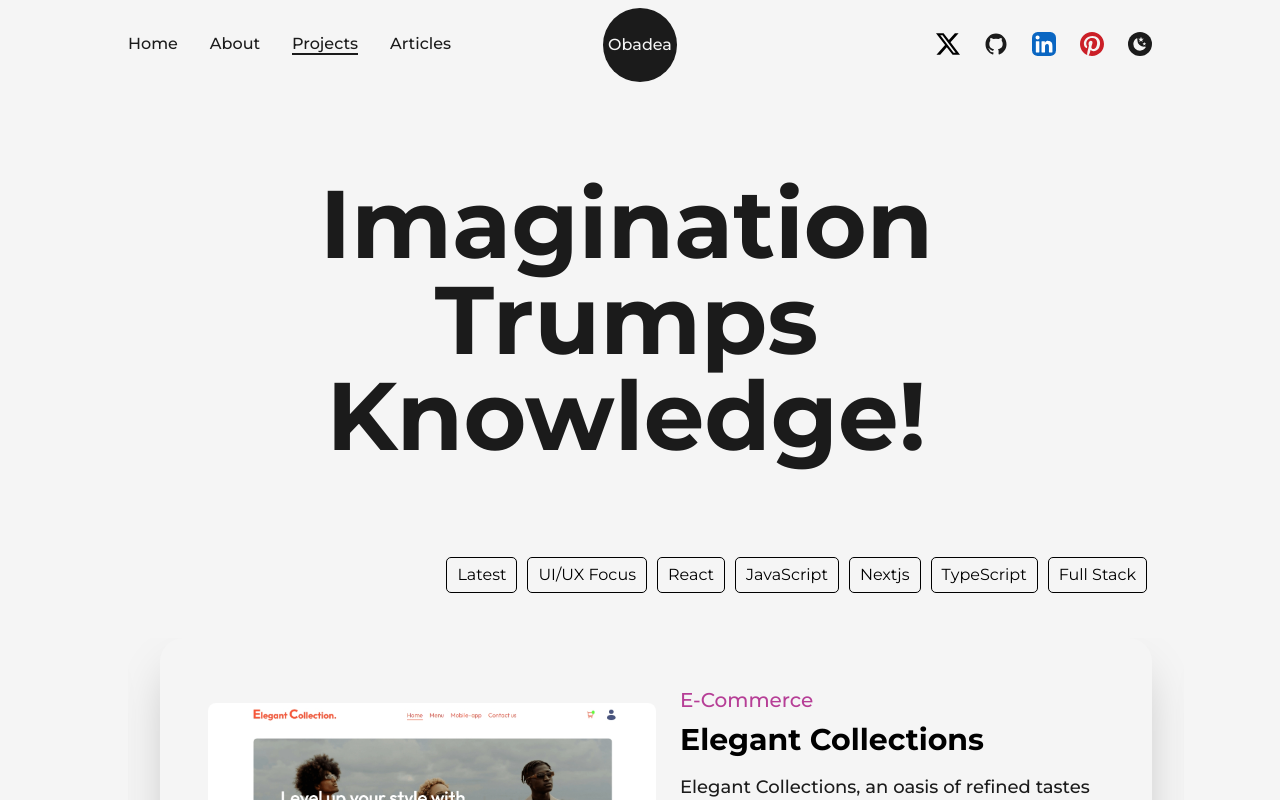
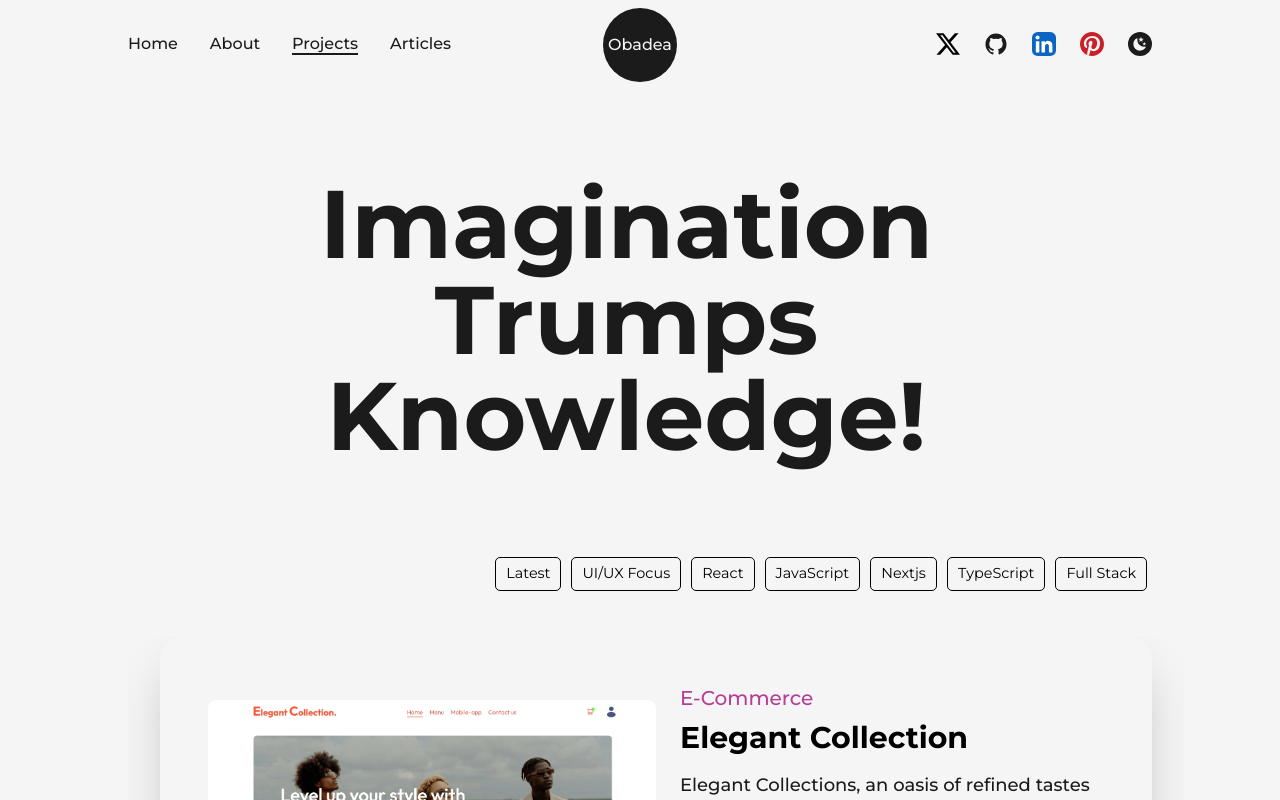
Before and after one commit to Obadea/portfolio, a Next.js app: page /projects in a window 1280 px wide. Shown: the top 800 px of the page. Built offline with nearby package versions, Linux system fonts and the light colour scheme.

Commit message:
Updated project

```diff
--- a/src/components/Footer.js
+++ b/src/components/Footer.js
@@ -8,12 +8,7 @@ const Footer = () => {
       <Layout className="py-8 flex items-center justify-between lg:flex-col-reverse lg:py-6 ">
         <span>{new Date().getFullYear()} &copy; All Right Reserved.</span>
         <div className="flex items-center lg:py-2">
-          Built With{' '}
-          <span className="text-primary dark:text-primaryDark text-3xl px-1">
-            {' '}
-            &#9825;
-          </span>{' '}
-          by&nbsp;
+          Built by&nbsp;
           <Link
             href="https://twitter.com/obadea0"
             className="underline underline-offset-2"
@@ -22,6 +17,10 @@ const Footer = () => {
             {' '}
             Obadea
           </Link>
+          <span className="text-primary dark:text-primaryDark text-3xl px-1">
+            {' '}
+            &#9825;
+          </span>{' '}
         </div>
         <Link
           href="mailto:obadeagbenga@gmail.com"
--- a/src/components/NavBar.js
+++ b/src/components/NavBar.js
@@ -47,14 +47,14 @@ const CustomMobileLink = ({ href, title, className = '', toggle }) => {
   return (
     <button
       href={href}
-      className={`${className} relative group text-light dark:text-dark my-2`}
+      className={`${className} relative group text-light my-2`}
       onClick={handleClick}
     >
       {title}
 
       <span
-        className={`h-[2px] inline-block bg-light absolute left-0 -bottom-0.5
-        group-hover:w-full transition-[width] ease duration-300 dark:bg-dark ${
+        className={`h-[2px] inline-block bg-dark absolute left-0 -bottom-0.5
+        group-hover:w-full transition-[width] ease duration-300 dark:bg-light ${
           router.asPath === href ? 'w-full' : 'w-0'
         }`}
       >
@@ -74,7 +74,7 @@ const NavBar = () => {
   };
 
   return (
-    <header className="w-full mb-4 px-32 py-8 font-medium  items-center justify-between dark:text-lightm flex  relative z-20 lg:px-16 md:px-12 sm:px-8  lg:flex-row-reverse dark:text-light text-dark">
+    <header className="w-full mb-4 px-32 py-8 font-medium  items-center justify-between dark:text-lightm flex  relative z-20 lg:px-16 md:px-12 sm:px-8  lg:flex-row-reverse dark:text-light text-dark ">
       <button
         className=" flex-col justify-center items-center p-1.5 hidden lg:flex "
         onClick={handleClick}
@@ -160,9 +160,9 @@ const NavBar = () => {
           `}
           >
             {mode === 'dark' ? (
-              <SunIcon className={'max-w-24 max-h-24 fill-dark'} />
+              <SunIcon className={'max-w-15 max-h-15 fill-dark'} />
             ) : (
-              <MoonIcon className={'max-w-24 max-h-24 fill-dark'} />
+              <MoonIcon className={'max-w-15 max-h-15 fill-dark'} />
             )}
           </button>
         </nav>
@@ -176,9 +176,9 @@ const NavBar = () => {
           <motion.div
             initial={{ scale: 0, opacity: 0, x: '-50% ', y: '-50%' }}
             animate={{ scale: 1, opacity: 1 }}
-            className=" min-w-[70vw] max-h-[70%] h-[60%] flex flex-col justify-between items-center fixed top-1/2 left-1/2 -translate-x-1/2 z-50 -translate-y-1/2 bg-dark/40 dark:bg-light/10 dark:backdrop-blur rounded-lg  py-32  backdrop-blur-md "
+            className=" min-w-[70vw] max-h-[70%] gap-8 flex flex-col  items-center fixed top-1/2 left-1/2 -translate-x-1/2 z-50 -translate-y-1/2 bg-dark/40 dark:bg-light/10 dark:backdrop-blur rounded-lg p-6  backdrop-blur-md "
           >
-            <nav className="flex items-center justify-center flex-col">
+            <nav className="flex items-center justify-center flex-col ">
               <CustomMobileLink
                 href="/"
                 title="Home"
--- a/src/components/Slider.js
+++ b/src/components/Slider.js
@@ -12,6 +12,7 @@ import project7 from '../../public/images/projects/forkify.jpeg';
 import project11 from '../../public/images/projects/aiSummarizer.jpeg';
 import project13 from '../../public/images/projects/obadeaTrackPreview.png';
 import project15 from '../../public/images/projects/elegant-collection.jpeg';
+import project17 from '../../public/images/projects/iphone.jpeg';
 
 import { motion } from 'framer-motion';
 const FramerImage = motion(Image);
@@ -117,6 +118,7 @@ export default function App() {
         keyboard={true}
         modules={[Navigation, Pagination, Mousewheel, Keyboard, Autoplay]}
         autoplay={true}
+        loop={true}
         className="mySwiper swiper "
       >
         {/* Featured Project 1 */}
@@ -134,12 +136,24 @@ export default function App() {
         {/* Featured Project 1.5 */}
         <SwiperSlide className="swiper-slide">
           <FeaturedProject
-            title="Elegant Collections"
+            title="Elegant Collection"
             summary="Elegant Collections, an oasis of refined tastes in the digital realm, is more than just an e-commerce site—it's a destination where sophistication meets convenience. As you step into Elegant Collections' virtual storefront, you're greeted with a harmonious blend of sleek design and intuitive navigation."
             link="https://elegant-collection-ecommerce.pages.dev"
             img={project15}
             type="E-Commerce"
             github="/projects"
+          />
+        </SwiperSlide>
+
+        {/* Featured Project 2 */}
+        <SwiperSlide className="swiper-slide">
+          <FeaturedProject
+            title="3D Iphone Website"
+            summary="The 3D iPhone website offers an immersive, interactive showcase of the latest iPhone models, allowing you to explore every detail in stunning 3D. Rotate and inspect the iPhone from all angles To ensure a seamless and high-quality user experience, i utilize Sentry for real-time performance monitoring and error tracking."
+            link="https://3d-iphone-website.pages.dev/"
+            img={project17}
+            type="GSAP Animation, Three.js and Interactivity | Performance Optimization"
+            github="https://github.com/Obadea/3d-Iphone-website"
           />
         </SwiperSlide>
 
--- a/src/components/data.js
+++ b/src/components/data.js
@@ -13,6 +13,8 @@ import project12 from '../../public/images/projects/movieland.jpeg';
 import project13 from '../../public/images/projects/obadeaTrackPreview.png';
 import project14 from '../../public/images/projects/obadinn.jpeg';
 import project15 from '../../public/images/projects/elegant-collection.jpeg';
+import project16 from '../../public/images/projects/nike.jpeg';
+import project17 from '../../public/images/projects/iphone.jpeg';
 
 export const items = [
   {
@@ -112,4 +114,20 @@ export const items = [
     type: 'E-Commerce',
     img: project15,
   },
+  {
+    title: '3D Iphone Website',
+    category: 'React',
+    link: 'https://3d-iphone-website.pages.dev/',
+    github: 'https://github.com/Obadea/3d-Iphone-website',
+    type: 'GSAP Animation, Three.js and Interactivity | Performance Optimization',
+    img: project17,
+  },
+  {
+    title: 'Nike',
+    category: 'React',
+    link: 'https://nike-b4d.pages.dev/',
+    github: 'https://github.com/Obadea/Nike',
+    type: 'Responsive Design | Tailwind css',
+    img: project16,
+  },
 ];
--- a/src/pages/projects.js
+++ b/src/pages/projects.js
@@ -71,7 +71,7 @@ const FramerImage = motion(Image);
 
 const Project = ({ title, type, img, link, github }) => {
   return (
-    <article className="w-full display flex flex-col items-center justify-center rounded-2xl shadow-2xl bg-light p-6 dark:bg-dark dark:border-light col-span-6 xs:p-4 sm:col-span-12 ">
+    <article className="w-full display flex flex-col items-center justify-center rounded-2xl shadow-2xl   bg-light p-6 dark:bg-dark dark:border-light col-span-6 xs:p-4 sm:col-span-12 ">
       <Link
         href={link}
         target="_blank"
@@ -171,7 +171,7 @@ const Projects = () => {
             className="mb-16 lg:!text-7xl sm:mb-8 sm:!text-6xl xs:!text-4xl"
           />
 
-          <div className=" flex justify-end mb-10 mt-4 sm:justify-center sm:text-[0.8rem] xs:grid xs:grid-cols-3 xs:text-[0.5rem]">
+          <div className=" flex justify-end mb-10 mt-4 sm:justify-center text-[0.9rem] uxs:grid uxs:grid-cols-3 uxs:text-[0.5rem]">
             {filters.map((category, idx) => (
               <button
                 onClick={() => handleFilterButtonClick(category)}
--- a/src/styles/filterStyle.css
+++ b/src/styles/filterStyle.css
@@ -63,3 +63,7 @@
   justify-content: center;
   align-items: center;
 }
+
+.project-shadow {
+  box-shadow: 3px 2px 6px green;
+}
--- a/tailwind.config.js
+++ b/tailwind.config.js
@@ -68,6 +68,8 @@ module.exports = {
       // => @media (max-width: 639px) { ... }
 
       xs: { max: '479px' },
+
+      uxs: { max: '600px' },
       // => @media (max-width: 479px) { ... }
     },
   },
```
Also changed, not shown: public/images/projects/iphone.jpeg (added), public/images/projects/nike.jpeg (added).
